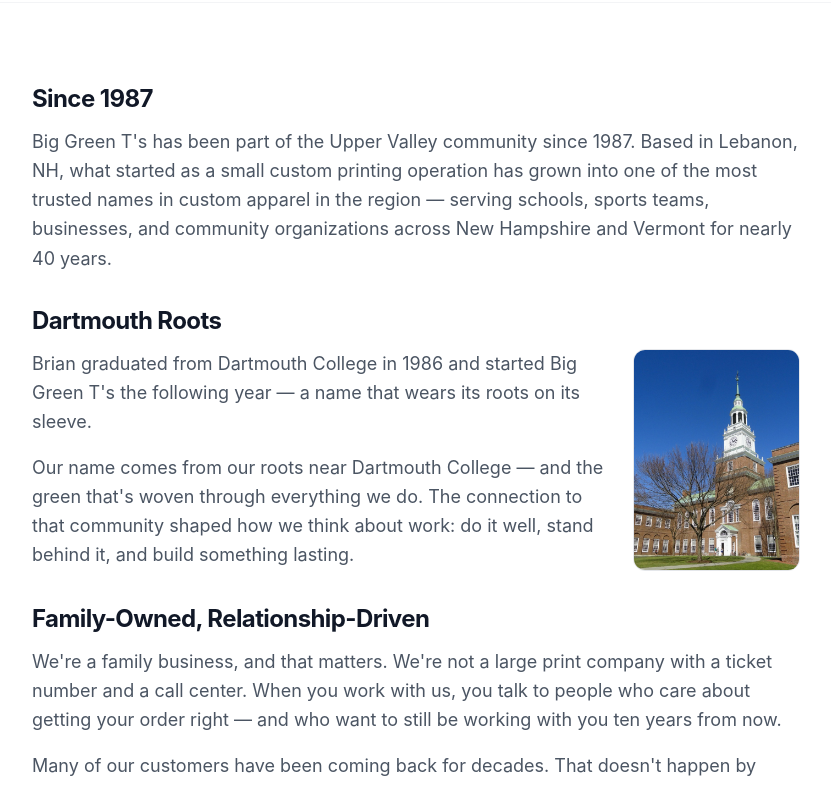
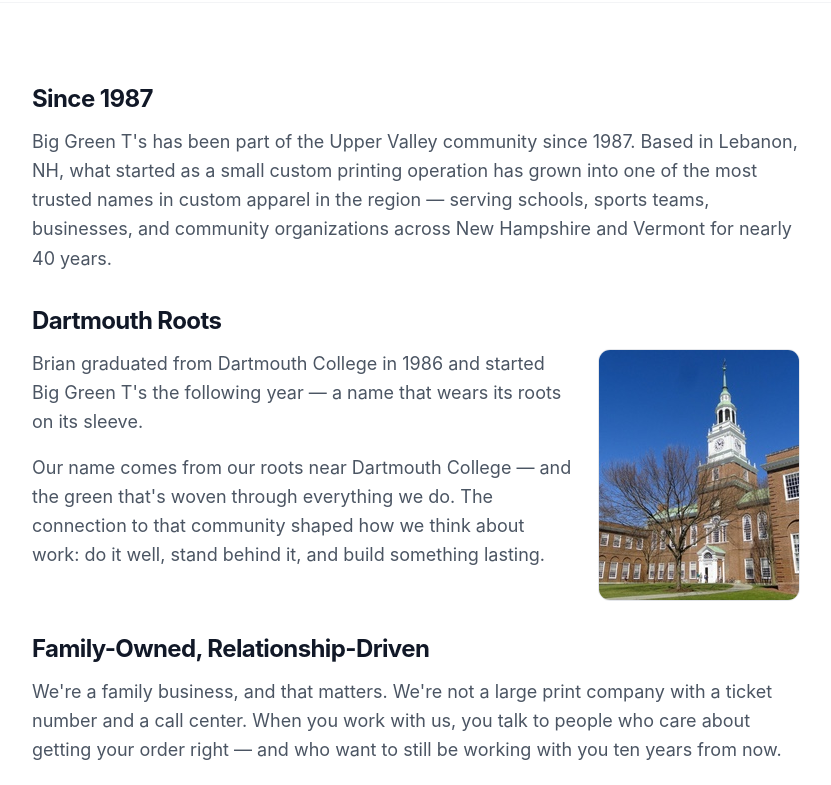
Before and after one commit to erich963/big-green-ts-site, a Next.js app: page /about in a window 1280 px wide. Shown: the part 410-1195 px from the top of the page, without its empty margins (120-951 px from the left). Built offline with nearby package versions, Linux system fonts and the light colour scheme.

Commit message:
Replace Dartmouth Campus photo with correctly sized portrait thumbnail (200x250)
Co-Authored-By: Claude Sonnet 4.6 <noreply@anthropic.com>

```diff
--- a/app/about/page.tsx
+++ b/app/about/page.tsx
@@ -67,9 +67,9 @@ export default function AboutPage() {
                   <Image
                     src="/dartmouth-campus.jpg"
                     alt="Dartmouth College campus"
-                    width={165}
-                    height={220}
-                    className="h-[220px] w-auto object-contain block"
+                    width={200}
+                    height={250}
+                    className="block"
                   />
                 </div>
               </div>
```
Also changed, not shown: public/dartmouth-campus.jpg.
